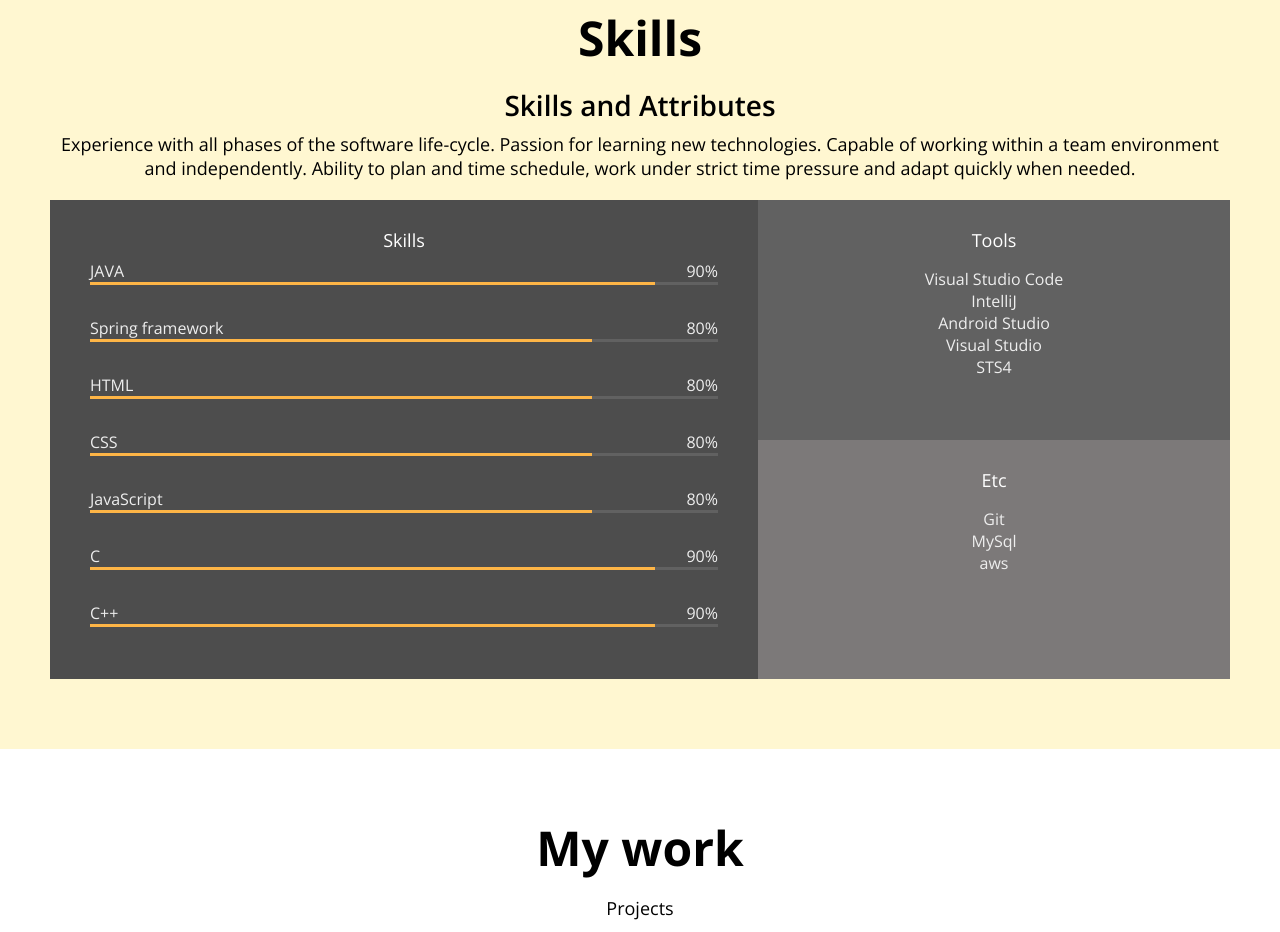
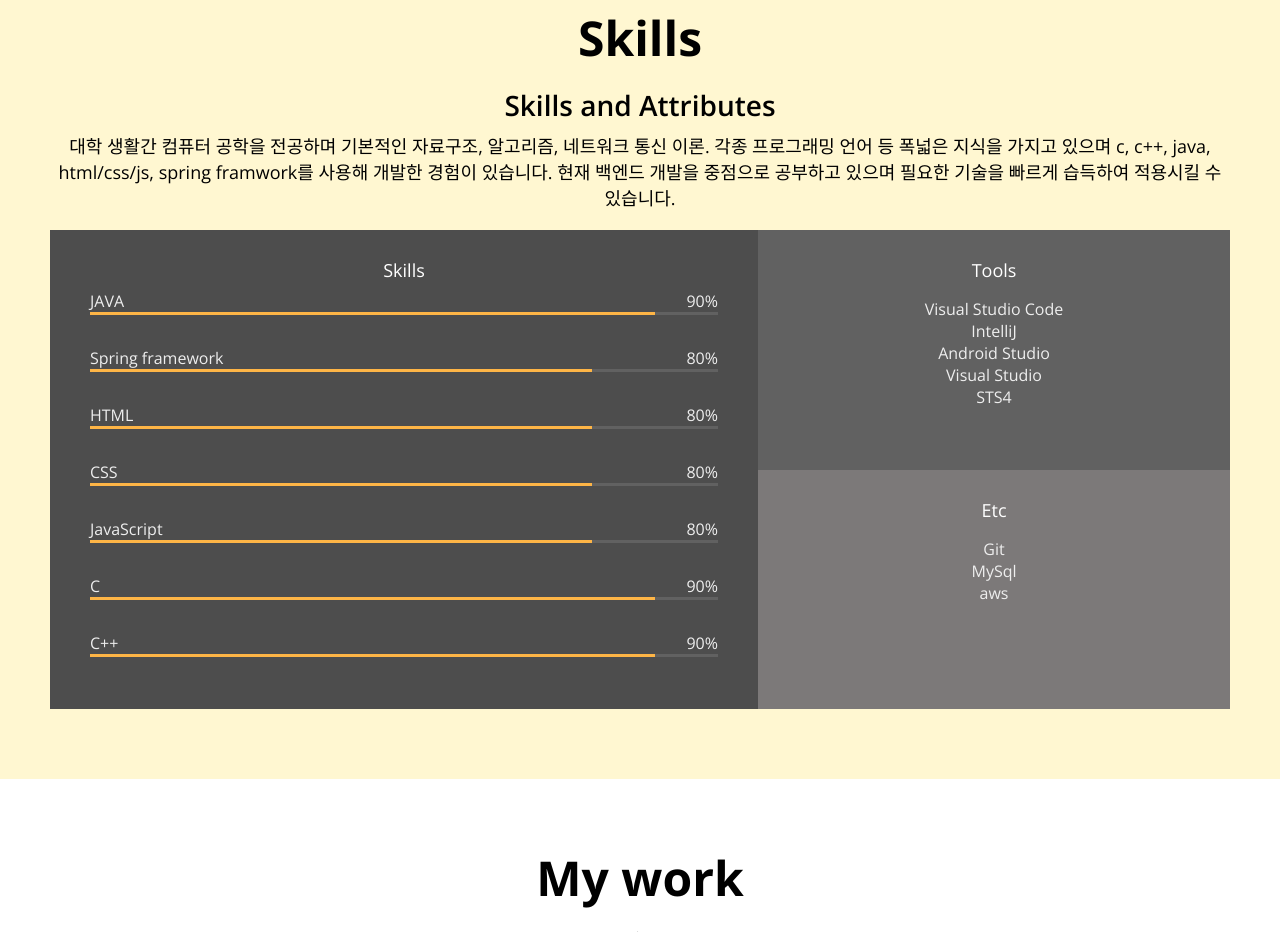
Before and after one commit to jdh94/portfolio, a plain HTML site: page index.html in a window 1280 px wide. Shown: the part 1720-2652 px from the top of the page. Drawn offline with nearby package versions, Linux system fonts and the light colour scheme.

Commit message:
customising

```diff
--- a/index.html
+++ b/index.html
@@ -142,10 +142,9 @@
       <h1>Skills</h1>
       <h2>Skills and Attributes</h2>
       <p>
-        Experience with all phases of the software life-cycle. Passion for
-        learning new technologies. Capable of working within a team environment
-        and independently. Ability to plan and time schedule, work under strict
-        time pressure and adapt quickly when needed.
+        대학 생활간 컴퓨터 공학을 전공하며 기본적인 자료구조, 알고리즘, 네트워크 통신 이론. 각종 프로그래밍 언어 등 폭넓은 지식을 가지고 있으며
+        c, c++, java, html/css/js, spring framwork를 사용해 개발한 경험이 있습니다. 현재 백엔드 개발을 중점으로 공부하고 있으며
+        필요한 기술을 빠르게 습득하여 적용시킬 수 있습니다.
       </p>
       <div class="skillset">
         <div class="skillset__left">
```
